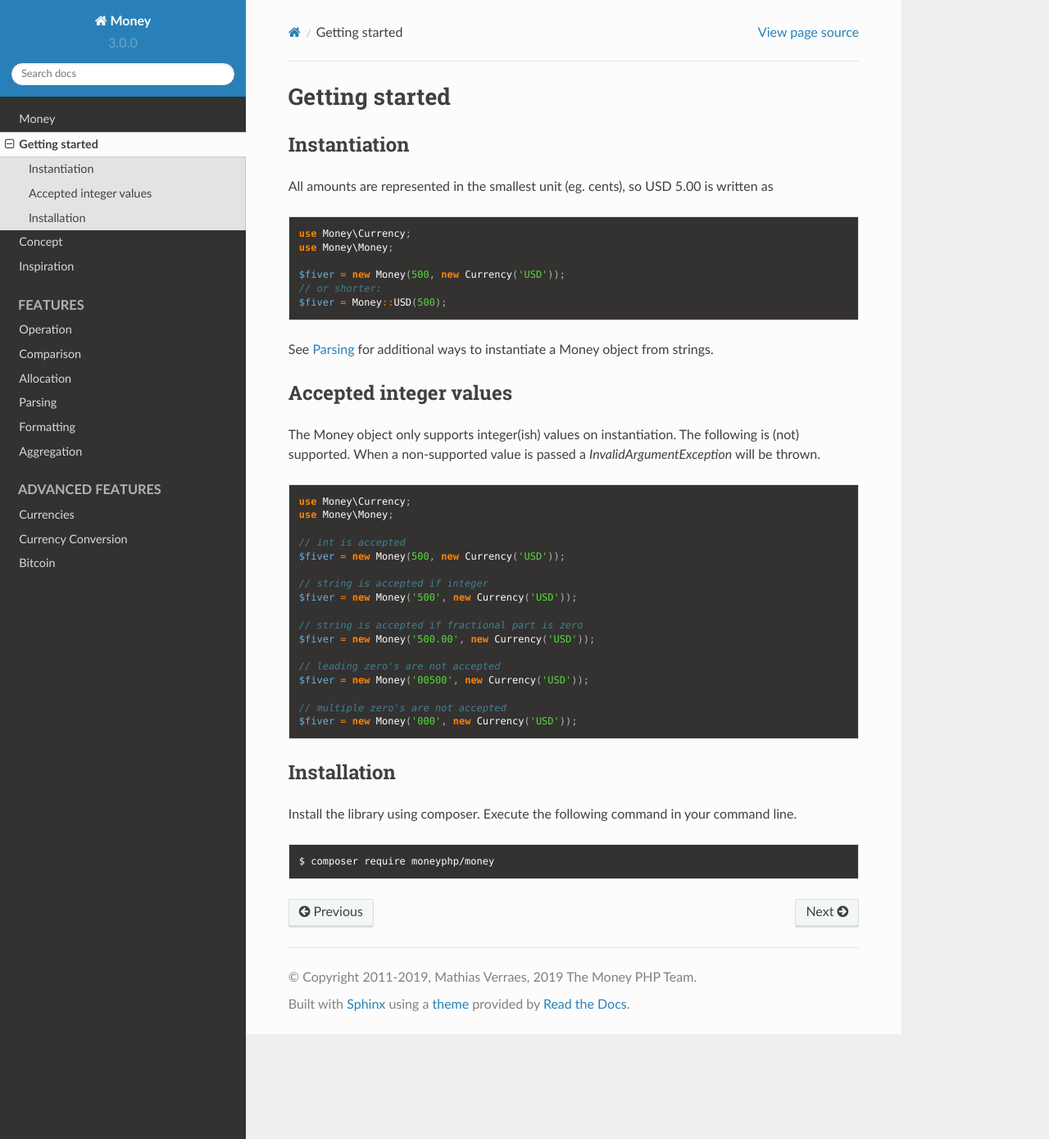
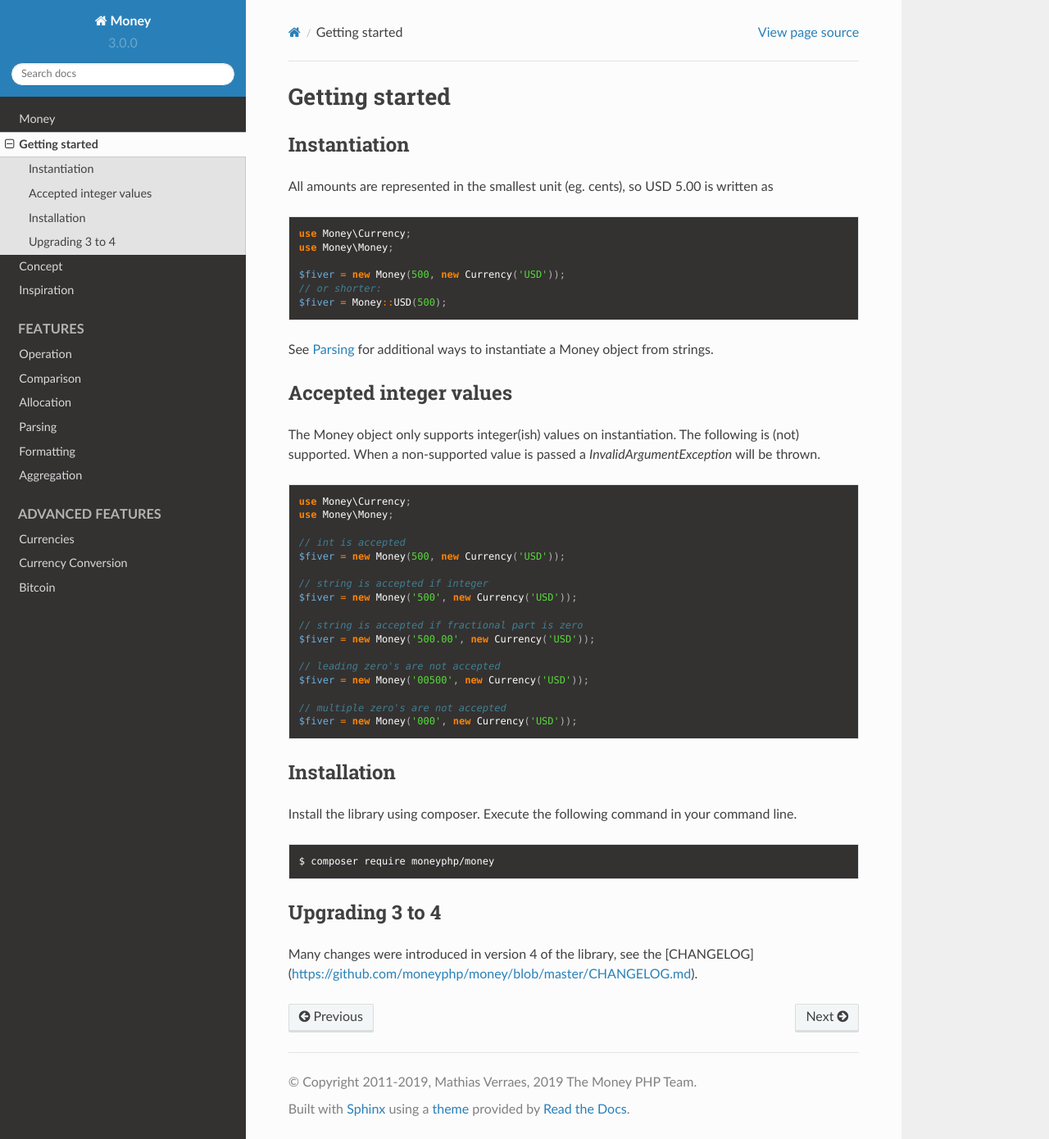
Before and after one commit to php1211/money-Laravel, a Sphinx documentation site: the page built from doc/getting-started.rst, in a window 1280 px wide and 1390 px high. Shown: the whole window at 82% size. Built offline with Sphinx 7.4.7 and the Read the Docs theme 2.0.0, drawn with Linux system fonts in a browser that asks for light colours.

Commit message:
Add changes to the changelog, reference changelog in docs

```diff
--- a/doc/getting-started.rst
+++ b/doc/getting-started.rst
@@ -52,3 +52,11 @@ Install the library using composer. Execute the following command in your comman
 .. code-block:: bash
 
     $ composer require moneyphp/money
+
+
+
+Upgrading 3 to 4
+----------------
+
+Many changes were introduced in version 4 of the library, see the
+[CHANGELOG](https://github.com/moneyphp/money/blob/master/CHANGELOG.md).
```
Also changed, not shown: CHANGELOG.md (+28 -0 lines).
